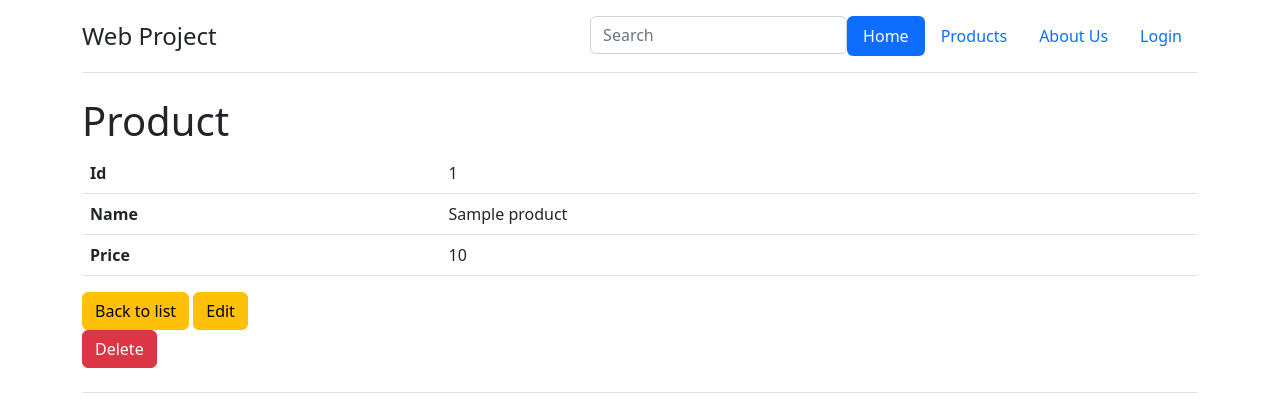
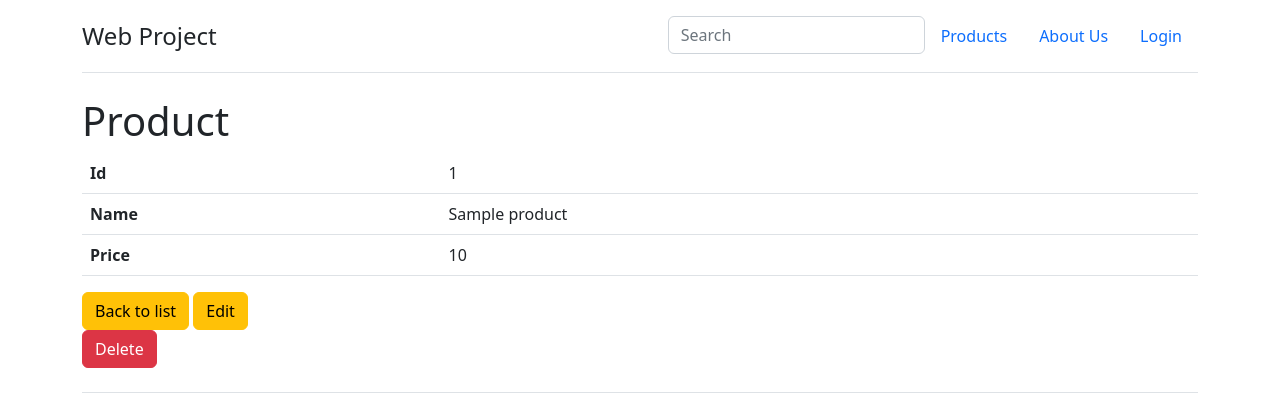
Before and after one commit to Trantuan1401/Test, a Symfony app: template templates/product/show.html.twig in a window 1280 px wide. Shown: the top 419 px of the page. Run offline with Twig, Linux system fonts and the light colour scheme; the template is opened without the code that fills it: most values are stand-ins (such as "Sample title", 1, 10 or a date in 2020); some libraries are stand-ins or nearby versions.

Commit message:
view hotfix part 1

```diff
--- a/templates/_nav.html.twig
+++ b/templates/_nav.html.twig
@@ -6,8 +6,8 @@
         <form action={{ path('app_product_index') }} method="get">
 			<input class="form-control" type="search" placeholder="Search" aria-label="Search" name="word">
 		</form>
+
         <ul class="nav nav-pills">
-            <li class="nav-item"><a href="{{ path('app_index') }}" class="nav-link active" aria-current="page">Home</a></li>
             <li class="nav-item"><a href="{{ path('app_product_index') }}" class="nav-link">Products</a></li>
             <li class="nav-item"><a href="{{ path('about_us') }}" class="nav-link">About Us</a></li>
             {% if app.user %}
```
